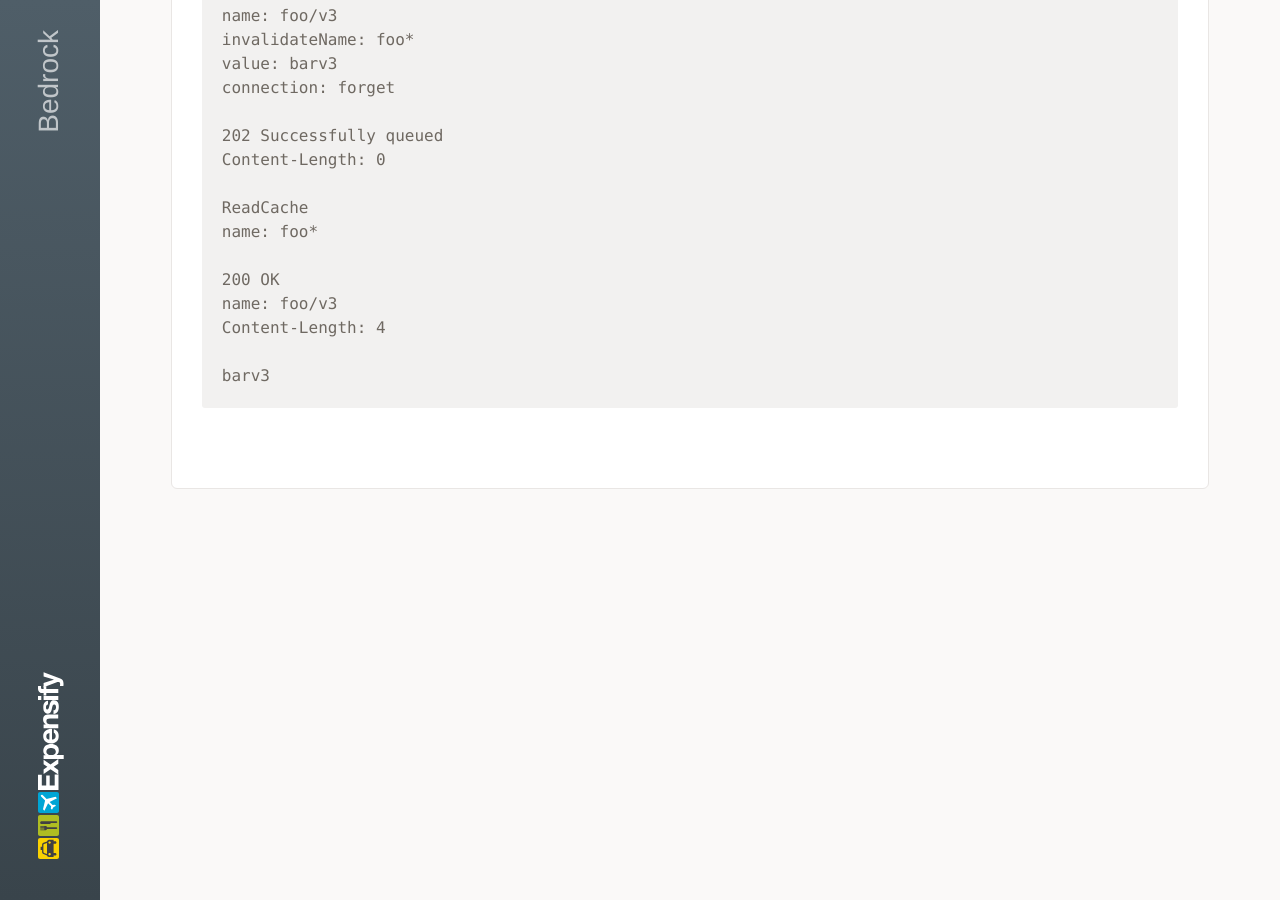
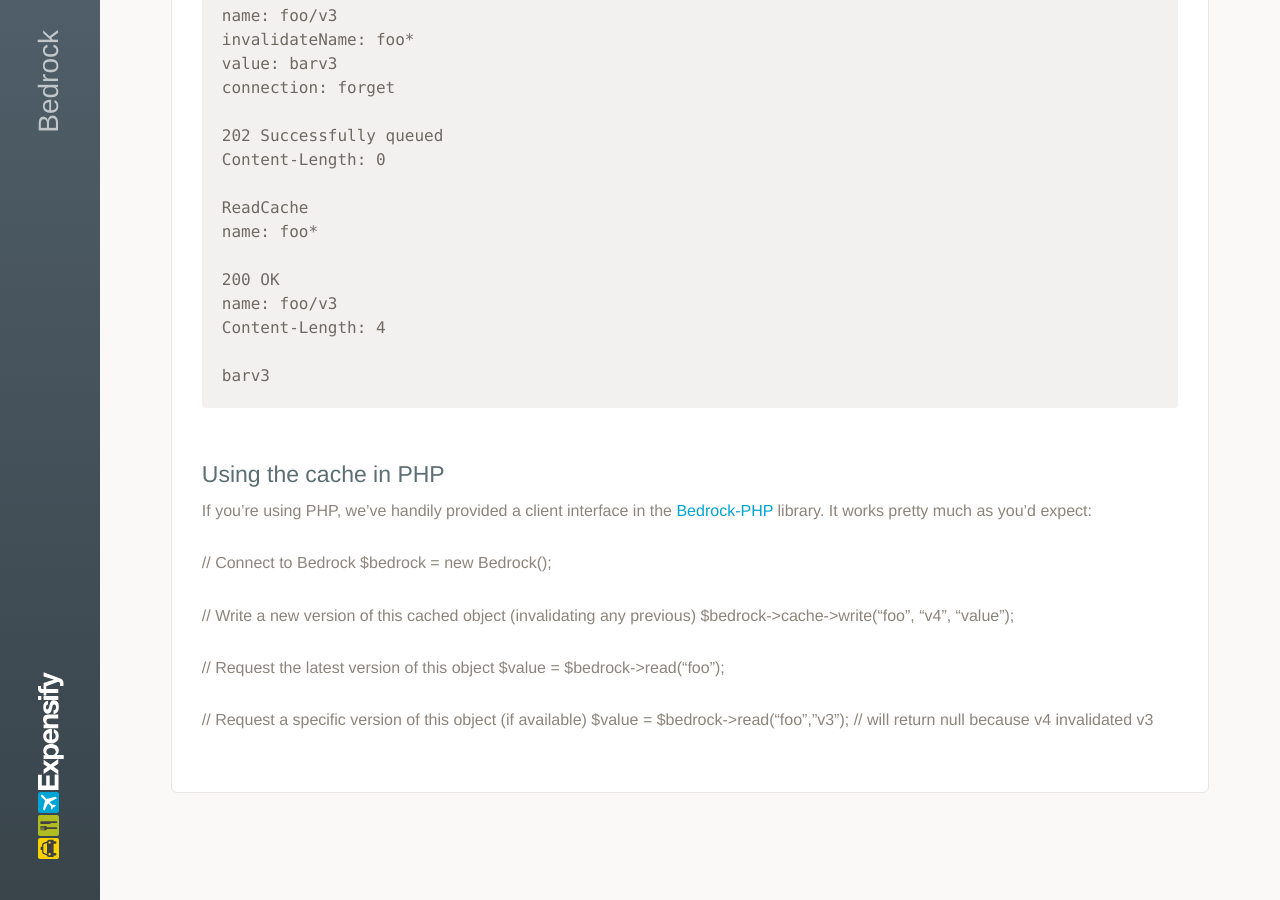
Before and after one commit to Expensify/Bedrock, a Jekyll site: the page built from docs/cache.md, in a window 1280 px wide and 900 px high, scrolled down 2640 px. Built offline with Jekyll 4.4.1, drawn with Linux system fonts in a browser that asks for light colours.

Commit message:
Update cache.md

```diff
--- a/docs/cache.md
+++ b/docs/cache.md
@@ -94,3 +94,18 @@
     Content-Length: 4
 
     barv3
+
+## Using the cache in PHP
+If you're using PHP, we've handily provided a client interface in the [Bedrock-PHP](https://github.com/Expensify/Bedrock-PHP/blob/master/src/Cache.php) library.  It works pretty much as you'd expect:
+
+  // Connect to Bedrock
+  $bedrock = new Bedrock();
+
+  // Write a new version of this cached object (invalidating any previous)
+  $bedrock->cache->write("foo", "v4", "value");
+
+  // Request the latest version of this object
+  $value = $bedrock->read("foo");
+
+  // Request a specific version of this object (if available)
+  $value = $bedrock->read("foo","v3"); // will return null because v4 invalidated v3
```
